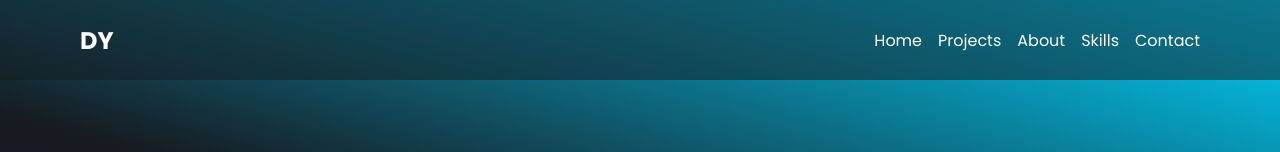
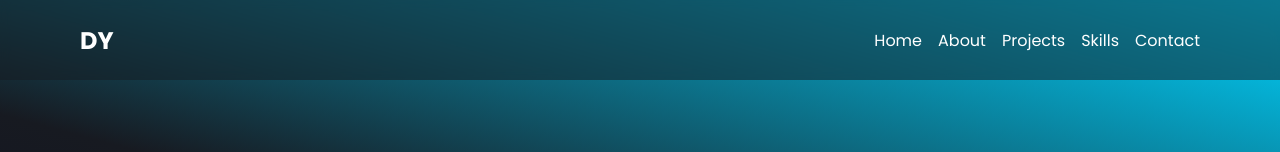
Before and after one commit to diegoyon/portfolio-v3, a React (Create React App) app: page / in a window 1280 px wide. Shown: the top 152 px of the page. Built offline with nearby package versions, Linux system fonts and the light colour scheme.

Commit message:
reorder sections

```diff
--- a/src/App.js
+++ b/src/App.js
@@ -12,8 +12,8 @@ function App() {
       <Navbar />
       <main>
         <Home />
+        <About />
         <Projects />
-        <About />
         <Skills />
         <Contact />
       </main>
--- a/src/components/Navbar.js
+++ b/src/components/Navbar.js
@@ -27,13 +27,13 @@ const Navbar = () => {
                 </HashLink>
               </li>
               <li>
-                <HashLink to="#projects" smooth>
-                  Projects
+                <HashLink to="#about" smooth>
+                  About
                 </HashLink>
               </li>
               <li>
-                <HashLink to="#about" smooth>
-                  About
+                <HashLink to="#projects" smooth>
+                  Projects
                 </HashLink>
               </li>
               <li>
--- a/src/components/SidebarData.js
+++ b/src/components/SidebarData.js
@@ -12,17 +12,18 @@ export const SidebarData = [
     cName: 'nav-text',
   },
   {
+    title: 'About',
+    path: '#about',
+    icon: <CgProfile />,
+    cName: 'nav-text',
+  },
+  {
     title: 'Projects',
     path: '#projects',
     icon: <AiFillFolder />,
     cName: 'nav-text',
   },
-  {
-    title: 'About',
-    path: '#about',
-    icon: <CgProfile />,
-    cName: 'nav-text',
-  },
+
   {
     title: 'Skills',
     path: '#skills',
```
